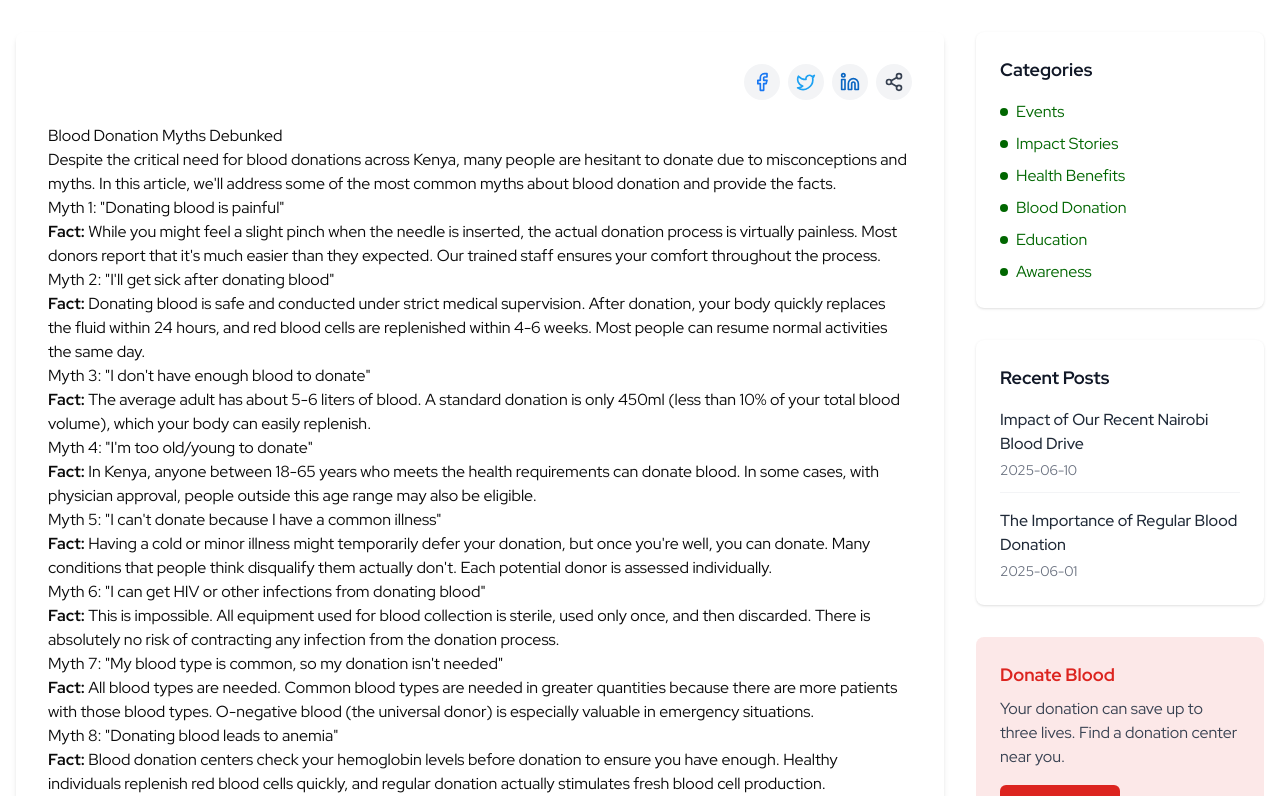
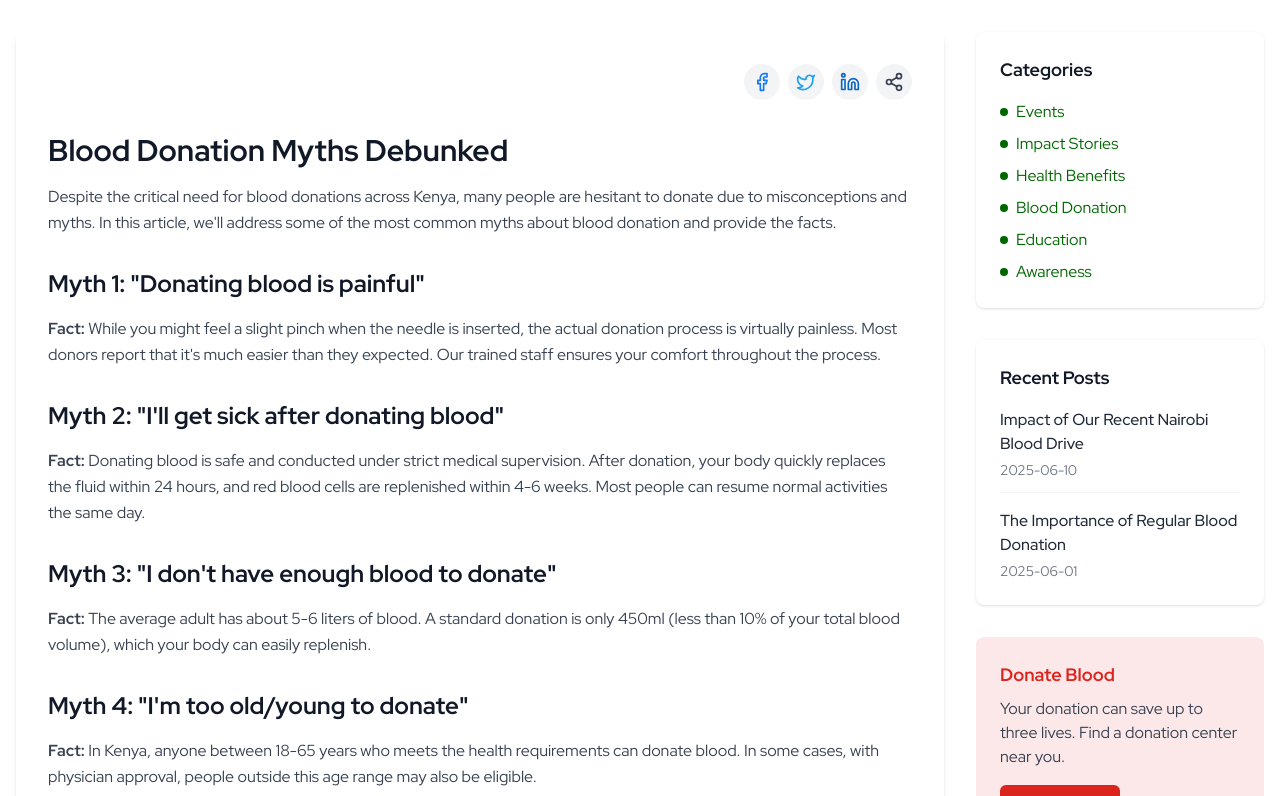
Before and after one commit to lekakenycollins8/kenyan-by-blood-org-website, a Next.js app: page /blog/blood-donation-myths-debunked in a window 1280 px wide. Shown: the part 480-1276 px from the top of the page. Built offline with nearby package versions, Linux system fonts and the light colour scheme.

Commit message:
feat: add custom MDX components with enhanced styling for blog posts

```diff
--- a/components/blog/post-content.tsx
+++ b/components/blog/post-content.tsx
@@ -2,7 +2,8 @@
 import { BlogPost } from "@/data/blog";
 import { Facebook, Twitter, Linkedin, Share2 } from "lucide-react";
 import { MDXRemote } from 'next-mdx-remote';
-import type { MDXRemoteSerializeResult } from 'next-mdx-remote';
+import type { MDXRemoteSerializeResult, MDXRemoteProps } from 'next-mdx-remote';
+import mdxComponents from '@/components/mdx/mdx-components';
 
 // Using MDX for rendering blog content with enhanced features
 export default function PostContent({ post, mdxSource }: { post: BlogPost, mdxSource: MDXRemoteSerializeResult }) {
@@ -78,8 +79,8 @@ export default function PostContent({ post, mdxSource }: { post: BlogPost, mdxSo
         </div>
 
         {/* Article content */}
-        <div className="prose prose-lg max-w-none">
-          <MDXRemote {...mdxSource} />
+        <div className="prose prose-lg max-w-none prose-headings:mt-8 prose-headings:mb-4 prose-p:my-4 prose-ul:my-6 prose-ol:my-6 prose-li:my-2 prose-li:ml-4 prose-img:my-8 prose-img:rounded-lg prose-a:text-red-600 hover:prose-a:text-red-800 prose-a:transition-colors prose-a:duration-200 prose-strong:font-bold prose-blockquote:border-l-4 prose-blockquote:border-red-500 prose-blockquote:pl-4 prose-blockquote:italic">
+          <MDXRemote {...mdxSource} components={mdxComponents} />
         </div>
 
         {/* Tags */}
--- /dev/null
+++ b/components/mdx/mdx-components.tsx
@@ -0,0 +1,135 @@
+import React from 'react';
+import Image from 'next/image';
+import Link from 'next/link';
+import type { MDXRemoteProps } from 'next-mdx-remote';
+
+// Define custom components for MDX rendering that are compatible with next-mdx-remote
+const mdxComponents: MDXRemoteProps['components'] = {
+  // Headings with proper spacing and styling
+  h1: (props) => (
+    <h1 className="text-3xl font-bold mt-8 mb-4 text-gray-900" {...props} />
+  ),
+  h2: (props) => (
+    <h2 className="text-2xl font-bold mt-8 mb-4 text-gray-900" {...props} />
+  ),
+  h3: (props) => (
+    <h3 className="text-xl font-bold mt-6 mb-3 text-gray-900" {...props} />
+  ),
+  h4: (props) => (
+    <h4 className="text-lg font-bold mt-6 mb-3 text-gray-900" {...props} />
+  ),
+
+  // Paragraphs with proper spacing
+  p: (props) => (
+    <p className="my-4 text-gray-700 leading-relaxed" {...props} />
+  ),
+
+  // Lists with proper spacing and bullets
+  ul: (props) => (
+    <ul className="my-6 ml-6 list-disc space-y-2" {...props} />
+  ),
+  ol: (props) => (
+    <ol className="my-6 ml-6 list-decimal space-y-2" {...props} />
+  ),
+  li: (props) => (
+    <li className="my-2" {...props} />
+  ),
+
+  // Links with brand colors
+  a: ({ href, ...props }) => {
+    if (href && href.startsWith('/')) {
+      return (
+        <Link
+          href={href}
+          className="text-red-600 hover:text-red-800 transition-colors duration-200 underline"
+          {...props}
+        />
+      );
+    }
+    return (
+      <a
+        href={href}
+        className="text-red-600 hover:text-red-800 transition-colors duration-200 underline"
+        target={href?.startsWith('http') ? "_blank" : undefined}
+        rel={href?.startsWith('http') ? "noopener noreferrer" : undefined}
+        {...props}
+      />
+    );
+  },
+
+  // Blockquotes with brand styling
+  blockquote: (props) => (
+    <blockquote
+      className="border-l-4 border-red-500 pl-4 py-2 my-6 italic text-gray-700"
+      {...props}
+    />
+  ),
+
+  // Code blocks with syntax highlighting
+  pre: (props) => (
+    <pre
+      className="bg-gray-100 p-4 rounded-lg overflow-x-auto my-6"
+      {...props}
+    />
+  ),
+  code: (props) => (
+    <code
+      className="bg-gray-100 px-1 py-0.5 rounded text-sm font-mono"
+      {...props}
+    />
+  ),
+
+  // Table styling
+  table: (props) => (
+    <div className="overflow-x-auto my-6">
+      <table className="min-w-full divide-y divide-gray-200" {...props} />
+    </div>
+  ),
+  thead: (props) => (
+    <thead className="bg-gray-50" {...props} />
+  ),
+  tbody: (props) => (
+    <tbody className="divide-y divide-gray-200" {...props} />
+  ),
+  tr: (props) => (
+    <tr {...props} />
+  ),
+  th: (props) => (
+    <th
+      className="px-6 py-3 text-left text-xs font-medium text-gray-500 uppercase tracking-wider"
+      {...props}
+    />
+  ),
+  td: (props) => (
+    <td
+      className="px-6 py-4 whitespace-nowrap text-sm text-gray-500"
+      {...props}
+    />
+  ),
+
+  // Horizontal rule
+  hr: () => <hr className="my-8 border-t border-gray-200" />,
+
+  // Custom handling for images to use Next.js Image when possible
+  img: ({ src, alt, ...props }) => {
+    // Only use Next.js Image for absolute URLs that we can optimize
+    if (src && (src.startsWith('http') || src.startsWith('/')))
+      return (
+        <div className="my-8">
+          <Image
+            src={src}
+            alt={alt || 'Blog image'}
+            width={800}
+            height={450}
+            className="rounded-lg mx-auto"
+          />
+          {alt && <p className="text-sm text-center text-gray-500 mt-2">{alt}</p>}
+        </div>
+      );
+
+    // Fallback to regular img tag
+    return <img src={src} alt={alt} className="rounded-lg my-8 mx-auto" {...props} />;
+  }
+};
+
+export default mdxComponents;
```
